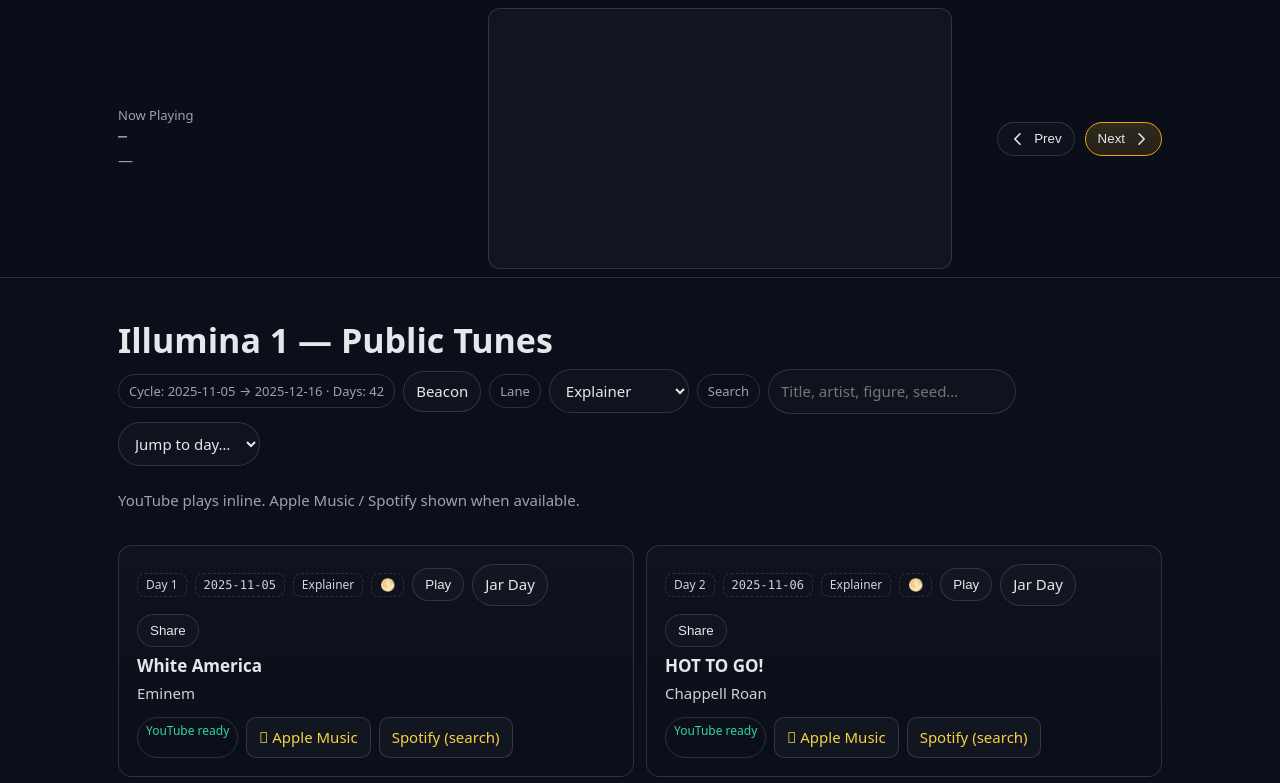
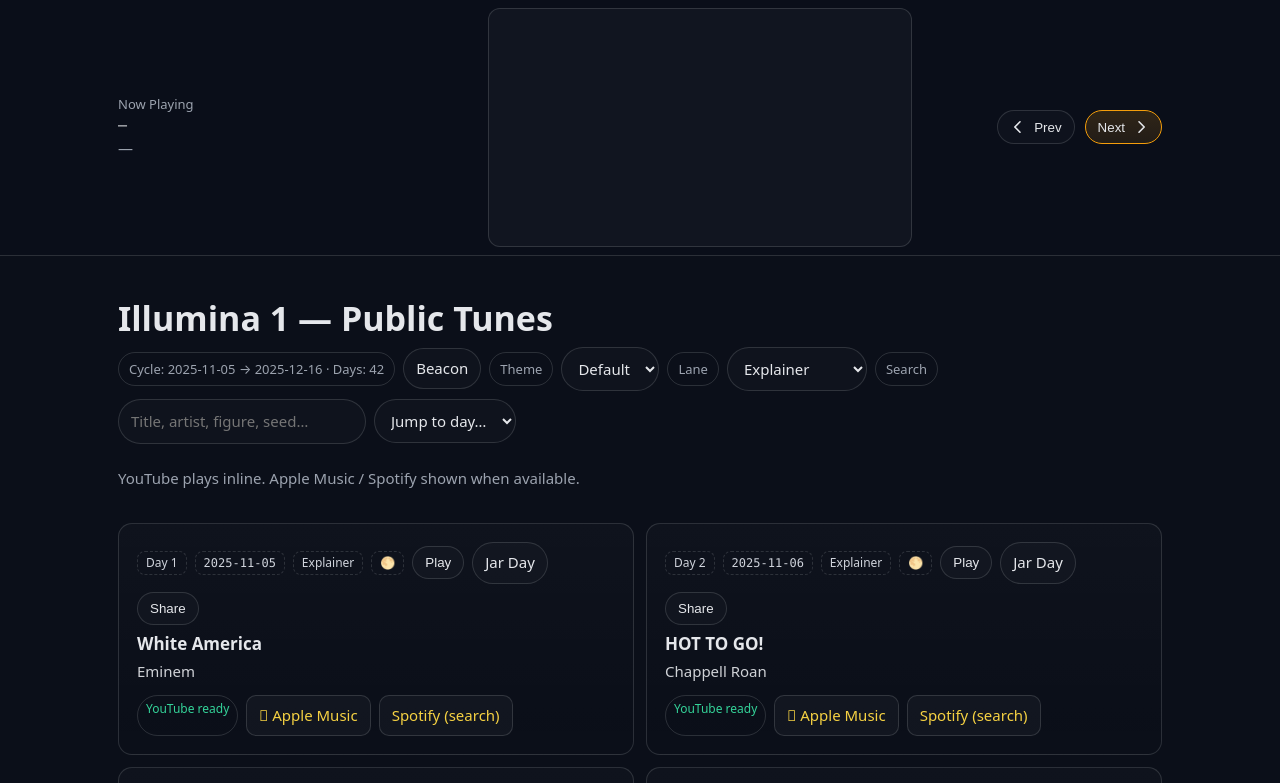
Before and after one commit to tcarrw/tunes, a plain HTML site: page index.html in a window 1280 px wide. Shown: the top 783 px of the page. Drawn offline with Linux system fonts and the light colour scheme.

Commit message:
Update index.html

```diff
--- a/index.html
+++ b/index.html
@@ -12,6 +12,31 @@
     --gold:#F5D142;--amber:#F59E0B;--ok:#34D399;--warn:#FBBF24;--err:#F87171;
     --r:14px;--pad:18px;--maxw:1100px;
   }
+  /* Honey theme (warm, journal) */
+  body.theme-honey{
+    --bg:#0C0A09;
+    --ink:#F8FAFC;
+    --muted:#D6D3D1;
+    --line:rgba(245, 158, 11, .18);
+    --gold:#F5D142; --amber:#F59E0B;
+  }
+  /* Neon theme (playful, club) */
+  body.theme-neon{
+    --bg:#080A12;
+    --ink:#EAF2FF;
+    --muted:#9CA3AF;
+    --line:rgba(58,199,255,.25);
+    --gold:#39FF14; --amber:#FF00EA;
+  }
+  /* Jupiter theme (beacon/astral) */
+  body.theme-jupiter{
+    --bg:#0B0F19;
+    --ink:#EAECEF;
+    --muted:#AAB2C0;
+    --line:rgba(236,120,56,.22);
+    --gold:#EC7838; --amber:#F2A359; /* banded orange tones */
+  }
+
   *{box-sizing:border-box}
   html,body{height:100%}
   body{
@@ -28,7 +53,7 @@
   .bar{display:flex;flex-wrap:wrap;gap:8px;align-items:center}
   .pill{border:1px solid var(--line);border-radius:999px;padding:6px 10px;color:var(--muted);font-size:13px}
   .btn{border:1px solid var(--line);border-radius:999px;padding:8px 12px;background:rgba(255,255,255,.02);color:var(--ink);cursor:pointer}
-  .btn.primary{border-color:var(--amber);background:linear-gradient(180deg,rgba(245,209,66,.15),rgba(245,158,11,.12))}
+  .btn.primary{border-color:var(--amber);background:linear-gradient(180deg,rgba(245,158,11,.16),rgba(245,158,11,.1))}
   input[type="text"], select{
     padding:10px 12px;border:1px solid var(--line);border-radius:999px;background:rgba(255,255,255,.02);color:var(--ink);font:inherit;
   }
@@ -48,19 +73,21 @@
   .ok{color:var(--ok)} .warn{color:var(--warn)} .err{color:var(--err)}
   footer{margin:24px 0 8px;color:var(--muted);font-size:13px;text-align:center}
   .lane{border:1px dashed var(--line);border-radius:999px;padding:6px 10px;color:#cfd3db}
+
   /* Fixed player header */
   .playerbar{position:fixed;left:0;right:0;top:0;z-index:9999;background:rgba(11,15,25,.96);backdrop-filter:saturate(120%) blur(10px);border-bottom:1px solid var(--line)}
   .playerwrap{max-width:var(--maxw);margin:0 auto;padding:8px 0 8px}
   .player-row{display:grid;gap:10px;grid-template-columns:1fr;align-items:center;padding:0 clamp(14px,3.5vw,28px)}
-  @media (min-width:860px){.player-row{grid-template-columns:360px 1fr 200px}}
+  @media (min-width:860px){.player-row{grid-template-columns:360px 1fr 240px}}
   .now{font-size:13px;color:var(--muted)}
   .now strong{color:#e9ecf3}
   .frame{position:relative;aspect-ratio:16/9;border:1px solid var(--line);border-radius:12px;overflow:hidden;background:rgba(255,255,255,.03)}
   .frame #yt{position:absolute;inset:0}
   .controls{display:flex;gap:10px;justify-content:flex-end;align-items:center}
+
   /* Matched nav buttons (aligned arrows, high contrast) */
   .navbtn{display:inline-flex;align-items:center;gap:8px;line-height:1;border:1px solid var(--line);border-radius:999px;padding:8px 12px;background:rgba(255,255,255,.02);color:var(--ink)}
-  .navbtn.primary{border-color:var(--amber);background:linear-gradient(180deg,rgba(245,209,66,.15),rgba(245,158,11,.12))}
+  .navbtn.primary{border-color:var(--amber);background:linear-gradient(180deg,rgba(245,158,11,.16),rgba(245,158,11,.1))}
   .navbtn .icon{display:inline-flex;width:16px;height:16px}
   .navbtn .icon svg{display:block;width:16px;height:16px;fill:none;stroke:currentColor;stroke-width:2;stroke-linecap:round;stroke-linejoin:round}
 </style>
@@ -99,7 +126,14 @@
     <h1>Illumina 1 — Public Tunes</h1>
     <div class="bar">
       <span id="cycle" class="pill">Loading…</span>
-      <a class="btn" href="/tunes/beacon/index.html">Beacon</a>
+      <a class="btn" href="/beacon/index.html">Beacon</a>
+      <label class="pill" for="themeSel">Theme</label>
+      <select id="themeSel" aria-label="Choose theme">
+        <option value="">Default</option>
+        <option value="honey">Honey</option>
+        <option value="neon">Neon</option>
+        <option value="jupiter">Jupiter</option>
+      </select>
       <label class="pill" for="lane">Lane</label>
       <select id="lane" aria-label="Choose playlist lane">
         <option value="Explainer">Explainer</option>
@@ -120,7 +154,7 @@
   </footer>
 </div>
 
-<!-- Safe YouTube Iframe API loader -->
+<!-- YouTube Iframe API -->
 <script>
   (function(){
     if (window.YT && YT.Player) return;
@@ -149,11 +183,27 @@
   var elSearch = document.getElementById('search');
   var elDayJump = document.getElementById('dayJump');
   var elLaneSel = document.getElementById('lane');
-  var elLaneLabel = null; // removed from UI
   var elNowTitle = document.getElementById('nowTitle');
   var elNowMeta = document.getElementById('nowMeta');
   var prevBtn = document.getElementById('prevBtn');
   var nextBtn = document.getElementById('nextBtn');
+  var themeSel = document.getElementById('themeSel');
+
+  function applyTheme(name){
+    document.body.classList.remove('theme-honey','theme-neon','theme-jupiter');
+    if(name==='honey') document.body.classList.add('theme-honey');
+    else if(name==='neon') document.body.classList.add('theme-neon');
+    else if(name==='jupiter') document.body.classList.add('theme-jupiter');
+    try{ localStorage.setItem('tunes.theme', name||''); }catch(e){}
+  }
+  (function(){
+    try{
+      var saved = localStorage.getItem('tunes.theme')||'';
+      themeSel.value = saved;
+      applyTheme(saved);
+    }catch(e){}
+  })();
+  themeSel.addEventListener('change', function(){ applyTheme(this.value); });
 
   function syncHeaderHeight(){
     var bar = document.querySelector('.playerbar');
```
